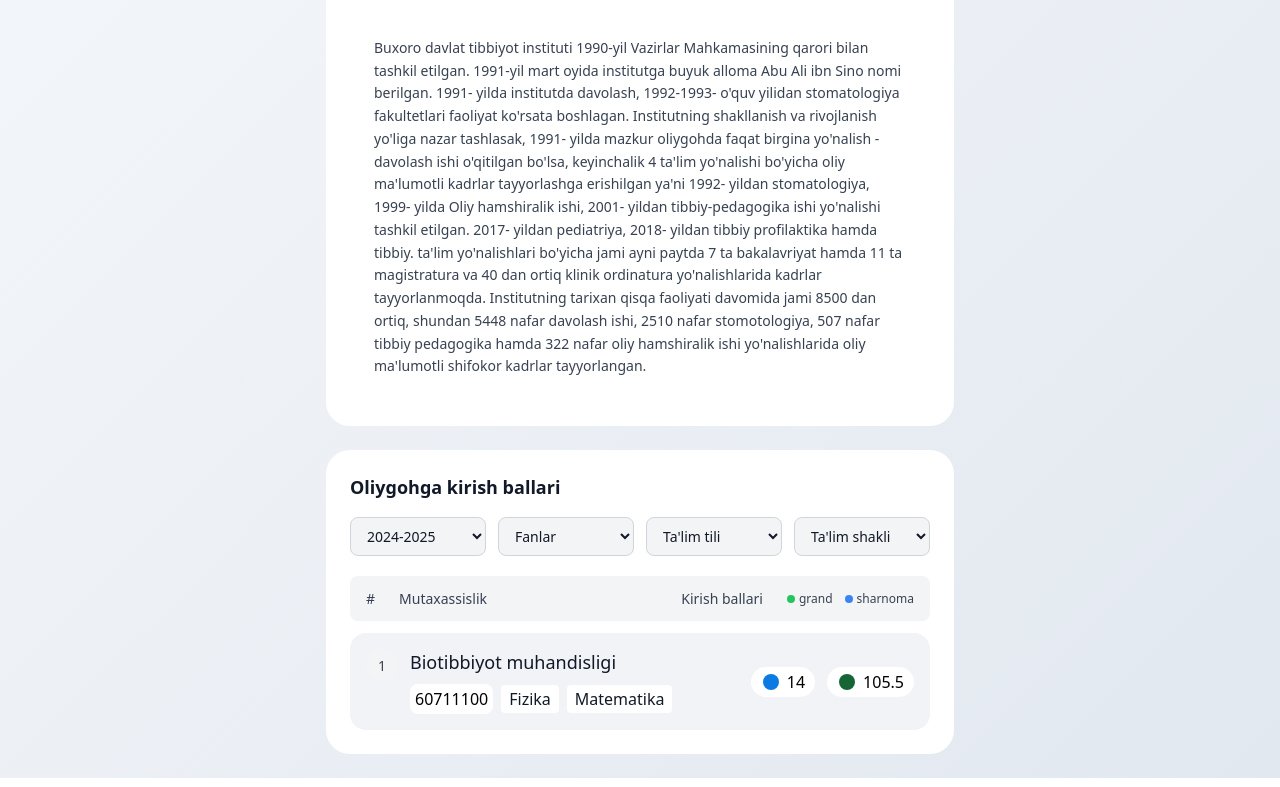
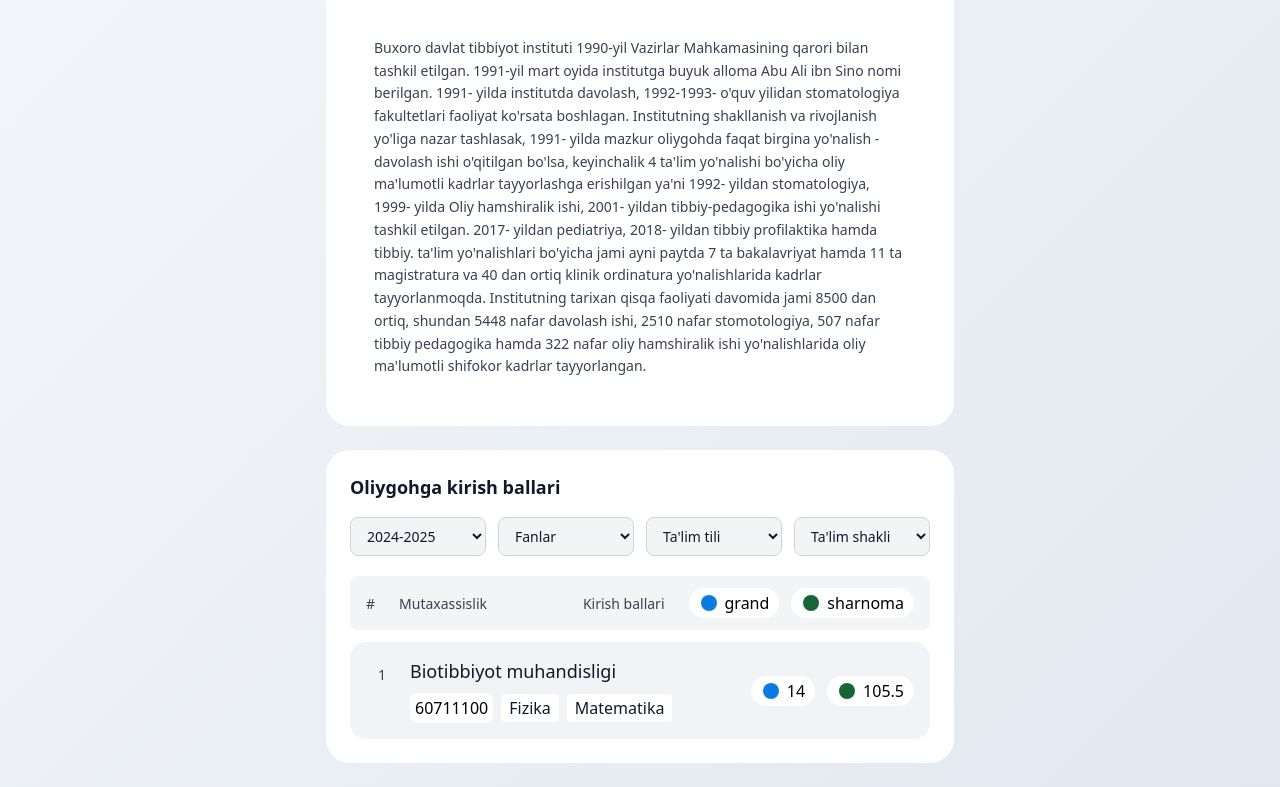
Before and after one commit to yahyobek0606/oliygoh-template, a website: page pages/oliygoh-detail.html in a window 1280 px wide. Shown: the part 639-1426 px from the top of the page. Drawn offline with nearby package versions, Linux system fonts and the light colour scheme; files that its build step writes are made by us from their sources.

Commit message:
Update oliygoh-detail.html

```diff
--- a/pages/oliygoh-detail.html
+++ b/pages/oliygoh-detail.html
@@ -319,13 +319,15 @@
             <div class="flex items-center space-x-[24px]">
               <span class="text-[14px] font-medium text-gray-700 dark:text-gray-300 text-right">Kirish ballari</span>
               <div class="flex items-center space-x-[12px]">
-                <div class="flex items-center space-x-[4px]">
-                  <div class="w-[8px] h-[8px] bg-green-500 rounded-full"></div>
-                  <span class="text-[12px] text-gray-700 dark:text-gray-300">grand</span>
+                <div
+                  class="bg-white rounded-full flex gap-[8px] items-center justify-center pl-[12px] pr-[10px] py-[3px]">
+                  <div class="w-4 h-4 bg-[#0B7BE3] rounded-full flex items-center justify-center"></div>
+                  <span class="text-black text-[16px] font-normal">grand</span>
                 </div>
-                <div class="flex items-center space-x-[4px]">
-                  <div class="w-[8px] h-[8px] bg-blue-500 rounded-full"></div>
-                  <span class="text-[12px] text-gray-700 dark:text-gray-300">sharnoma</span>
+                <div
+                  class="bg-white rounded-full flex gap-[8px] items-center justify-center pl-[12px] pr-[10px] py-[3px]">
+                  <div class="w-4 h-4 bg-[#166534] rounded-full flex items-center justify-center"></div>
+                  <span class="text-black text-[16px] font-normal">sharnoma</span>
                 </div>
               </div>
             </div>
```
